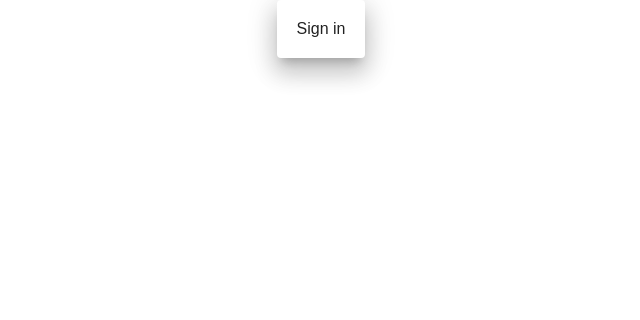
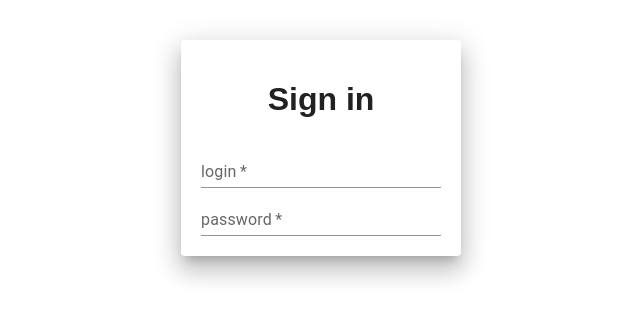
Before and after one commit to Lucky2Bomb/contact-list, a React app: page / in a window 1280 px wide. Shown: the top 320 px of the page, without its empty margins (319-959 px from the left). Built offline with nearby package versions, Linux system fonts and the light colour scheme; the HTML template or start-up script is replaced by a standard one.

Commit message:
added textfields

```diff
--- a/src/components/Login.tsx
+++ b/src/components/Login.tsx
@@ -1,4 +1,4 @@
-import { Grid, Paper } from '@mui/material'
+import { Grid, Paper, TextField } from '@mui/material'
 import React from 'react'
 import './login.scss'
 
@@ -9,10 +9,25 @@ function Login() {
       direction="column-reverse"
       justifyContent="center"
       alignItems="center"
-      className="app_container"
     >
       <Paper elevation={15} className="login">
-        Sign in
+        <h1>Sign in</h1>
+        <TextField
+          id="login"
+          label="login"
+          variant="standard"
+          required
+          fullWidth
+        />
+        <TextField
+          id="password"
+          label="password"
+          variant="standard"
+          type="password"
+          autoComplete="current-password"
+          required
+          fullWidth
+        />
       </Paper>
     </Grid>
   )
--- a/src/components/login.scss
+++ b/src/components/login.scss
@@ -1,8 +1,9 @@
 .login {
   padding: 20px;
-  max-width: 100vw;
+  margin-top: 40px;
+  width: 240px;
 
-  &_grid {
-    height: 100%;
-  }
+  display: flex;
+  flex-direction: column;
+  align-items: center;
 }
```
